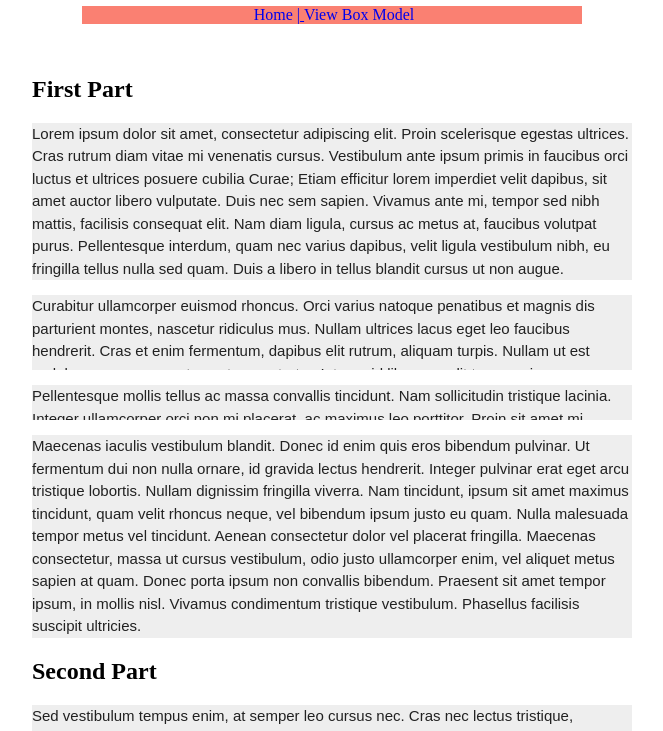
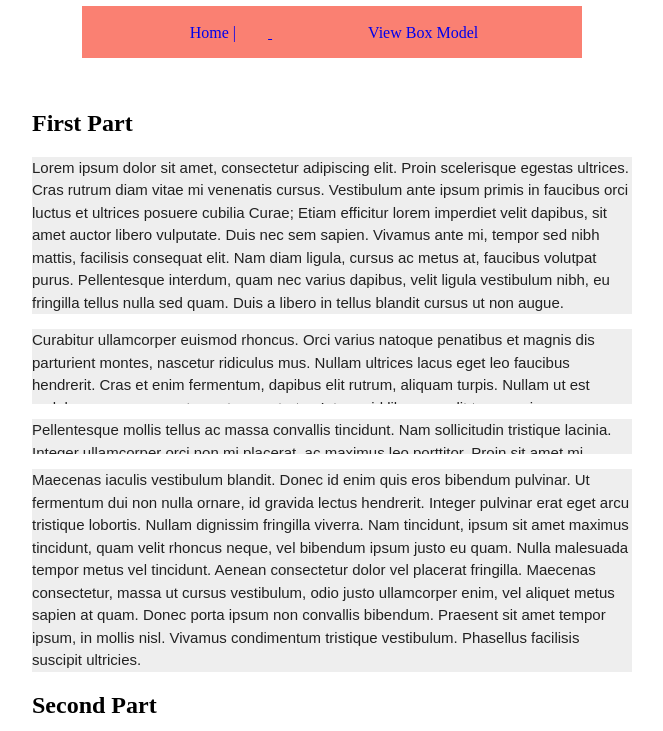
Before and after one commit to Triple0/Let-s-learn-css, a plain HTML site: page index.html in a window 1280 px wide. Shown: the part 80-811 px from the top of the page, without its empty margins (308-971 px from the left). Drawn offline with Linux system fonts and the light colour scheme.

Commit message:
using navs in css completed

```diff
--- a/css/main.css
+++ b/css/main.css
@@ -22,8 +22,17 @@ nav ul li{
 
 nav ul li a{
     text-decoration: none; /* remove underline for hyperlinks*/
+    display: inline-block;
+    padding: 16px 32px;
 
 }
+
+nav ul li a:hover, nav ul li a:focus, nav ul li a:active{
+    background-color: rgb(50, 50, 50);
+    color: #fff;
+
+}
+
 article {
     width : auto;
     max-width : 600px;
```
